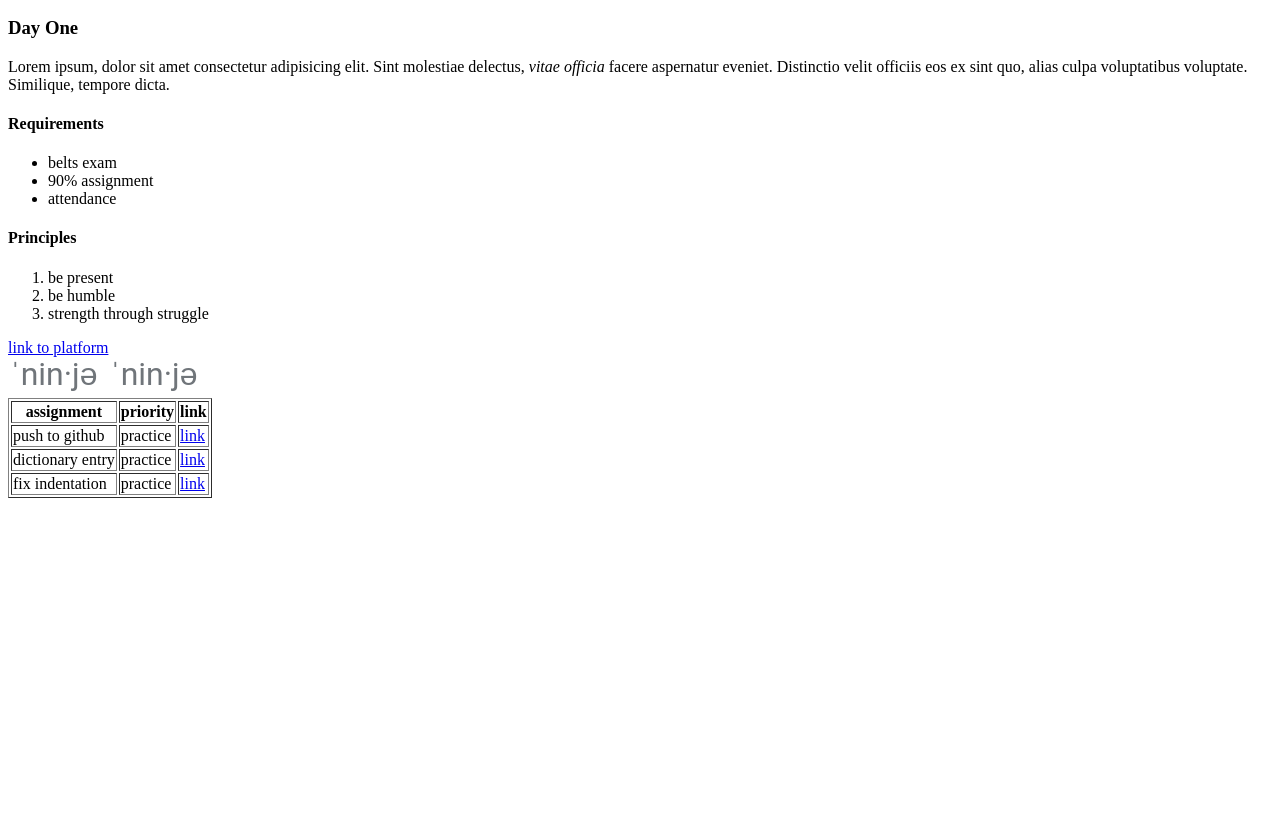
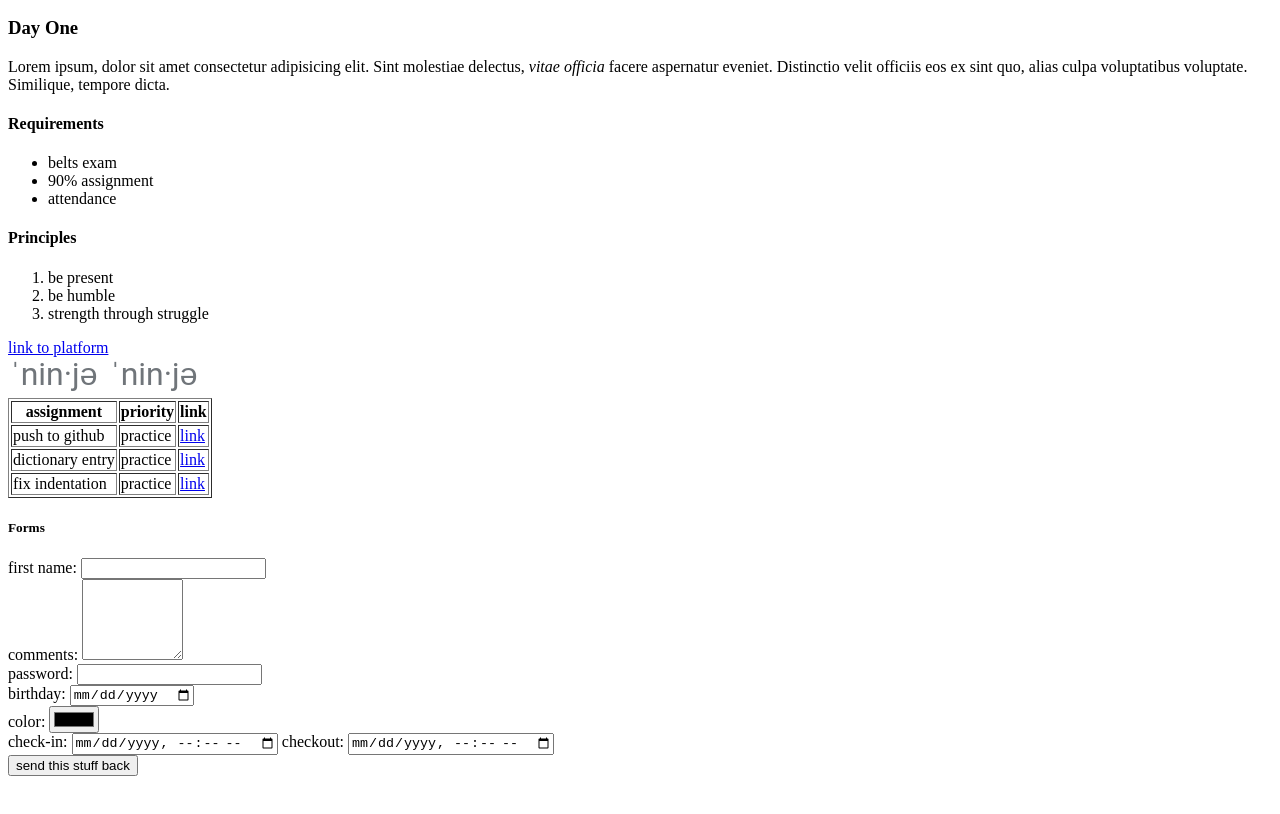
Before and after one commit to tmax818/web_fund_july23, a plain HTML site: page index.html in a window 1280 px wide. Shown: the part 110-924 px from the top of the page. Before the commit the page ends 800 px from the top, so only its background shows below. Drawn offline with Linux system fonts and the light colour scheme; grey boxes are pictures that could not be loaded.

Commit message:
form demo

```diff
--- a/index.html
+++ b/index.html
@@ -73,6 +73,46 @@
             </tr>
         </table>
 
+        <h5>Forms</h5>
+
+        <form action="" method="post">
+            <div>
+                first name: <input type="text" name="first-name" id="">
+            </div>
+            <div>
+                comments: <textarea name="comments" id="" cols="10" rows="5"></textarea>
+            </div>
+            <div>
+                password: <input type="password" name="password" id="">
+            </div>
+            <div>
+                birthday: <input type="date" name="" id="">
+            </div>
+
+            <div>
+                color: <input type="color" name="" id="">
+
+            </div>
+
+            <div>
+
+                check-in: <input type="datetime-local" name="check-in" id="">
+
+                checkout: <input type="datetime-local" name="check-out" id="">
+
+            </div>
+
+            <div>
+            </div>
+            <input type="submit" value="send this stuff back">
+        </form>
+
+        <div id="videos">
+            <iframe width="400" height="200" src="https://www.youtube.com/embed/0hRPjiNTYJE" title="july_wf_001" frameborder="0" allow="accelerometer; autoplay; clipboard-write; encrypted-media; gyroscope; picture-in-picture; web-share" allowfullscreen ></iframe>
+
+            <iframe width="400" height="200" src="https://www.youtube.com/embed/MIi4KW2uvpc" title="july_wf_002" frameborder="0" allow="accelerometer; autoplay; clipboard-write; encrypted-media; gyroscope; picture-in-picture; web-share" allowfullscreen></iframe>
+        </div>
+
 
     </div>
 
```
